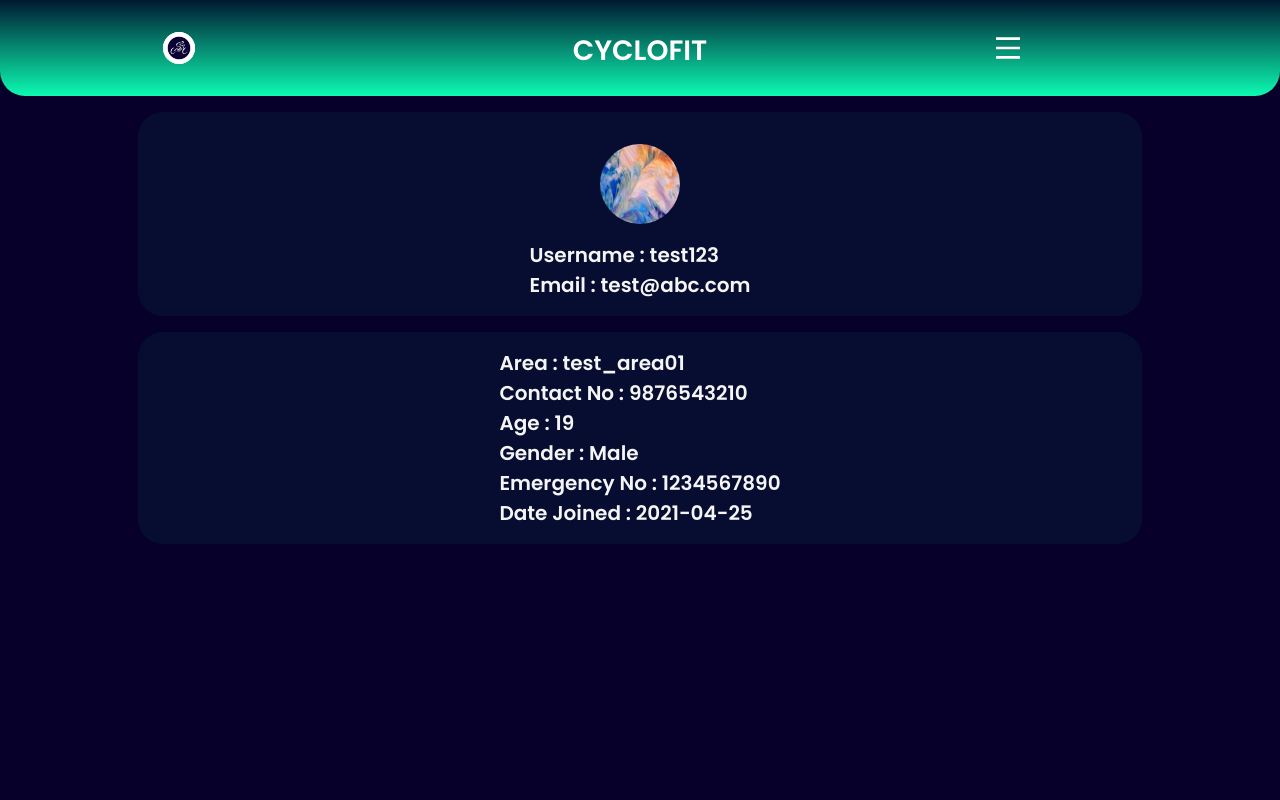
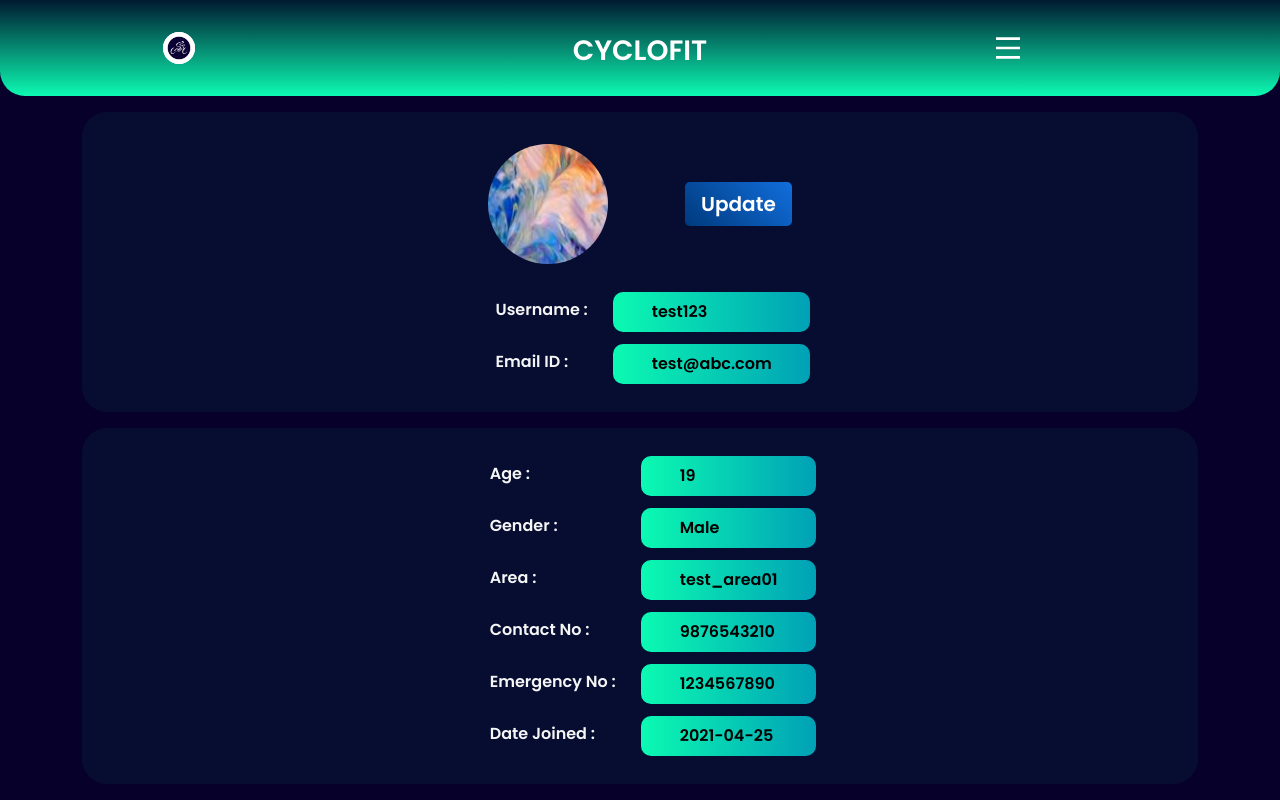
Before and after one commit to piyushmohan01/CycloFit-SEPM, a Flask app: page /profile in a window 1280 px wide. Run offline with Flask 2, Linux system fonts and the light colour scheme; a user stored in the database is signed in; data comes from the database, SQL or seed files in the repository; some libraries are stand-ins or nearby versions.

Commit message:
Profle Page Fixed

```diff
--- a/cyclofit/pages/static/css/account.css
+++ b/cyclofit/pages/static/css/account.css
@@ -46,18 +46,18 @@ a {
 }
 
 .user-image {
-    height: 5em;
-    width: 5em;
+    height: 10em;
+    width: 10em;
     border-radius: 50%;
     margin: 2vh 0;
     /* box-shadow: 0.5em 0.5em 0.5em black; */
 }
 
-/* .user-name {
+.user-name {
     margin-left: 4vw;
-} */
+}
 
-/*
+
 .form-group {
     z-index: 1;
 }
@@ -134,4 +134,4 @@ a {
     outline: none;
     color: white;
     background: linear-gradient(45deg, rgb(0,58,125,100%), rgb(17,110,220,100%));
-} */
+}
--- /dev/null
+++ b/cyclofit/pages/static/css/profile.css
@@ -0,0 +1,95 @@
+body {
+    height: 100vh;
+    width: 100%;
+    overflow: hidden;
+}
+
+.account-page {
+    background-color: transparent;
+    width: 100%;
+    /* height: fit-content; */
+    z-index: 0;
+    color: whitesmoke;
+    overflow-y: hidden;
+}
+
+a {
+    /* text-decoration: none; */
+    outline: none;
+    text-emphasis: none;
+    margin: 0;
+    color: whitesmoke;
+}
+
+.container {
+    height: 100%;
+    display: flex;
+    justify-content: center;
+    align-items: center;
+    flex-direction: column;
+}
+
+.user-box {
+    height: fit-content;
+    width: 100%;
+    padding: 2vh 0;
+    /* margin: 2vh 0; */
+    margin-top: 2vh;
+    margin-bottom: 0vh;
+    display: flex;
+    justify-content: center;
+    align-items: center;
+    flex-direction: column;
+    background-color: rgba(12, 250, 178, 0.05);
+    /* border: 0.1em solid whitesmoke; */
+    border-radius: 25px;
+}
+
+.user-image {
+    height: 7.5em;
+    width: 7.5em;
+    border-radius: 50%;
+    margin: 2vh 0;
+    /* box-shadow: 0.5em 0.5em 0.5em black; */
+}
+
+.text-box {
+    /* margin-left: 7.5vw; */
+    width: 100%;
+    display: flex;
+    justify-content: center;
+    align-items: center;
+    /* flex-direction: column; */
+}
+
+h6 {
+    height: 5vh;
+    /* background-color: darkred; */
+    width: fit-content;
+    padding: 1vh 2vw;
+    margin: 1.5vh 0;
+}
+
+.user-name {
+    height: 5vh;
+    width: 100%;
+    padding: 1vh 3vw;
+    margin: 1.5vh 0;
+    color: black;
+    /* background-color: #0cfab2; */
+        background-image: linear-gradient(90deg, rgb(12,250,178,100%) , rgb(0, 161, 182));
+
+    /* color: white;
+    background: linear-gradient(45deg, rgb(0,58,125,100%), rgb(17,110,220,100%)); */
+    border-radius: 10px;
+}
+
+.btn02 {
+    /* background: #0cfab2; */
+    color: white;
+    background: linear-gradient(45deg, rgb(0,58,125,100%), rgb(17,110,220,100%));
+    text-decoration: none;
+    outline: none;
+    border: none;
+    margin-left: 6vw;
+}
--- a/cyclofit/pages/templates/home.html
+++ b/cyclofit/pages/templates/home.html
@@ -13,11 +13,11 @@
             </div>
             <div class="user-box small">
                 <div class="small-section">
-                    <a href="{{url_for('account')}}">
+                    <a href="{{url_for('profile')}}">
                             <!-- About Us -->
                         <div class="small-1" style="margin-bottom: 1em">
                             <svg xmlns="http://www.w3.org/2000/svg" viewBox="0 0 24 24" width="32" height="32"><path fill="none" d="M0 0h24v24H0z"/><path d="M2 22a8 8 0 1 1 16 0H2zm8-9c-3.315 0-6-2.685-6-6s2.685-6 6-6 6 2.685 6 6-2.685 6-6 6zm10 4h4v2h-4v-2zm-3-5h7v2h-7v-2zm2-5h5v2h-5V7z" fill="rgba(12,250,178,1)"/></svg>
-                            <h3 style="margin-left: 1em; margin-bottom: 0;">Account</h3>
+                            <h3 style="margin-left: 1em; margin-bottom: 0;">Profile</h3>
                         </div>
                     </a>
                     <div class="small-1">
@@ -36,7 +36,7 @@
             </div>
             <div class="user-box">
                 <div class="small-section">
-                    sdiohvaisv
+                    Stats
                 </div>
             </div>
         </div>
--- a/cyclofit/pages/templates/profile.html
+++ b/cyclofit/pages/templates/profile.html
@@ -1,28 +1,51 @@
 {% extends "nav-02.html" %}
 
 {% block pagecss %}
-    <link rel="stylesheet" type="text/css" href="{{ url_for('static', filename='css/account.css') }}">
+    <link rel="stylesheet" type="text/css" href="{{ url_for('static', filename='css/profile.css') }}">
 {% endblock pagecss %}
 
 {% block page %}
     <div class="account-page">
         <div class="container" style="background-color: transparent;">
             <div class="user-box">
-                <img class="user-image" src="{{ image_file }}" alt="">
-                <div class="text-box">
-                    <div class="user-name" style="font-size: 1.25em;">Username : {{ current_user.username }}</div>
-                    <div class="user-name" style="font-size: 1.25em;">Email : {{ current_user.email }}</div>
+                <div class="top-row" style="width: 100%; display: flex; justify-content: center; align-items: center;">
+                    <img class="user-image" src="{{ image_file }}" alt="">
+                    <div class="button-update">
+                        <a href={{url_for('account')}} class='btn02 btn-color01 btn-lg'>Update</a>
+                    </div>
+                </div>
+                <div class="text-box" style="display: flex;">
+                    <div class="left-top" style="width: fit-content;">
+                        <h6 style="width: fit-content;">Username : </h6>
+                        <h6>Email ID : </h6>
+                    </div>
+                    <div class="info-top">
+                        <div class="user-name" style="font-size: 1em;">{{ current_user.username }}</div>
+                        <div class="user-name" style="font-size: 1em;">{{ current_user.email }}</div>
+                    </div>
                 </div>
             </div>
+
+
             <div class="user-box">
                 <!-- <img class="user-image" src="{{ image_file }}" alt=""> -->
-                <div class="text-box">
-                    <div class="user-name" style="font-size: 1.25em;">Area : {{ current_area}}</div>
-                    <div class="user-name" style="font-size: 1.25em;">Contact No : {{ current_contactno }}</div>
-                    <div class="user-name" style="font-size: 1.25em;">Age : {{ current_age }}</div>
-                    <div class="user-name" style="font-size: 1.25em;">Gender : {{ current_gender }}</div>
-                    <div class="user-name" style="font-size: 1.25em;">Emergency No : {{ current_emergencyno }}</div>
-                    <div class="user-name" style="font-size: 1.25em;">Date Joined : {{ current_datereg }}</div>
+                <div class="text-box" style="display: flex;">
+                    <div class="left-top" style="width: fit-content; height: fit-content;">
+                        <h6>Age : </h6>
+                        <h6>Gender : </h6>
+                        <h6>Area : </h6>
+                        <h6>Contact No : </h6>
+                        <h6>Emergency No : </h6>
+                        <h6>Date Joined : </h6>
+                    </div>
+                    <div class="info-bottom">
+                        <div class="user-name" style="font-size: 1em;">{{ current_age}}</div>
+                        <div class="user-name" style="font-size: 1em;">{{ current_gender }}</div>
+                        <div class="user-name" style="font-size: 1em;">{{ current_area }}</div>
+                        <div class="user-name" style="font-size: 1em;">{{ current_contactno }}</div>
+                        <div class="user-name" style="font-size: 1em;">{{ current_emergencyno }}</div>
+                        <div class="user-name" style="font-size: 1em;">{{ current_datereg }}</div>
+                    </div>
                 </div>
             </div>
         </div>
```
Also changed, not shown: cyclofit/pages/templates/account.html (+6 -19 lines).
